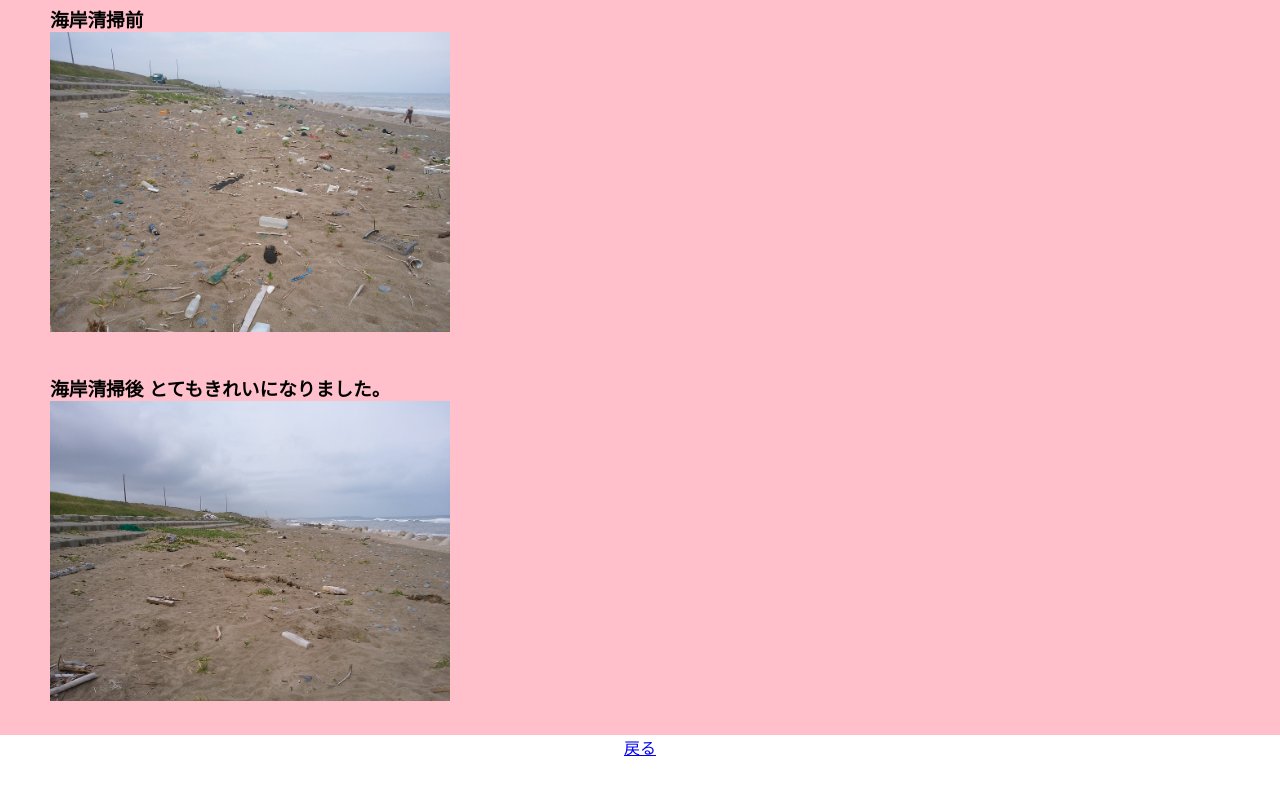
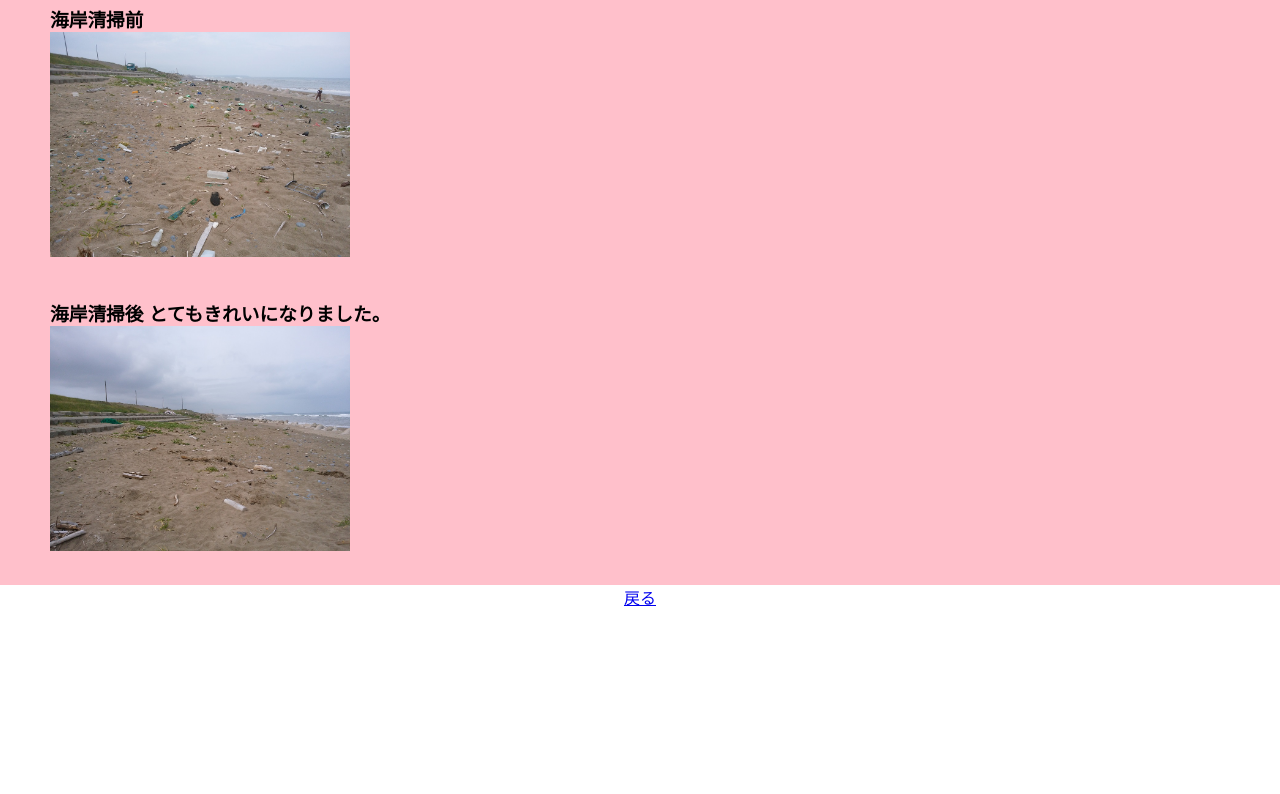
Before and after one commit to kikakukan/tyonaikai, a plain HTML site: page p-4.html in a window 1280 px wide. Shown: the part 70-864 px from the top of the page. After the commit the page ends 800 px from the top, so only its background shows below. Drawn offline with Linux system fonts and the light colour scheme.

Commit message:
Add files via upload

```diff
--- a/p-4.html
+++ b/p-4.html
@@ -11,9 +11,9 @@
   <section id="katudo">
     <h2>主な活動</h2>
     <h3>海岸清掃前</h3>
-    <img src="kaigan1.jpg" alt="清掃前" width="400">
+    <img src="kaigan1.jpg" alt="清掃前" width="300">
     <h3>海岸清掃後 とてもきれいになりました。</h3>
-    <img src="kaigan2.jpg" alt="清掃後" width="400">
+    <img src="kaigan2.jpg" alt="清掃後" width="300">
   </section>
   <section id="modoru">
     <a href="index.html">戻る</a>
```
